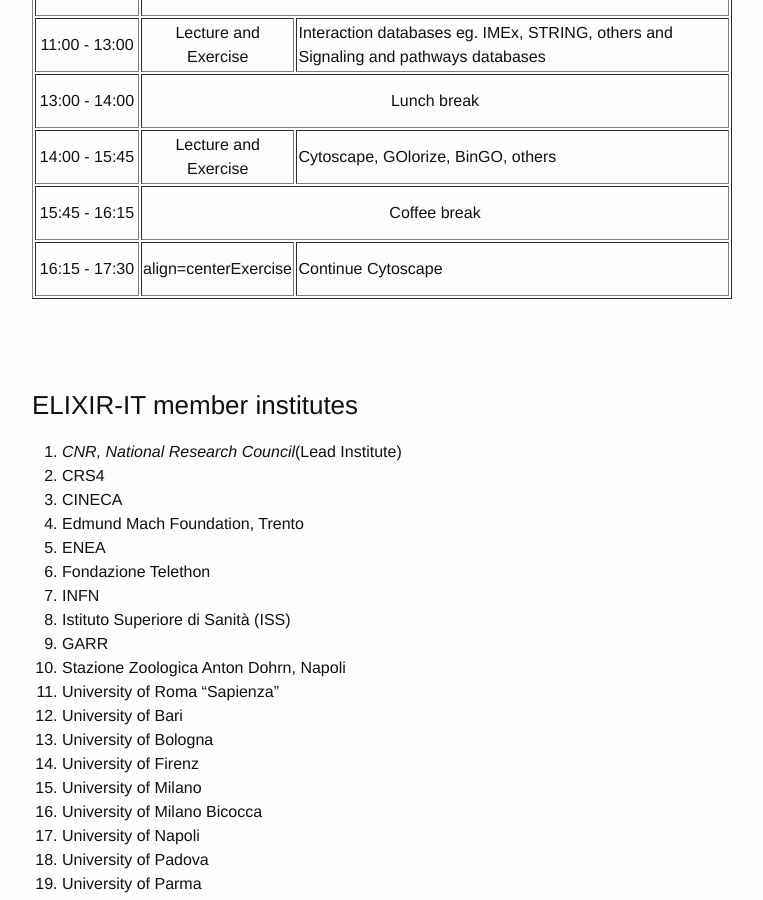
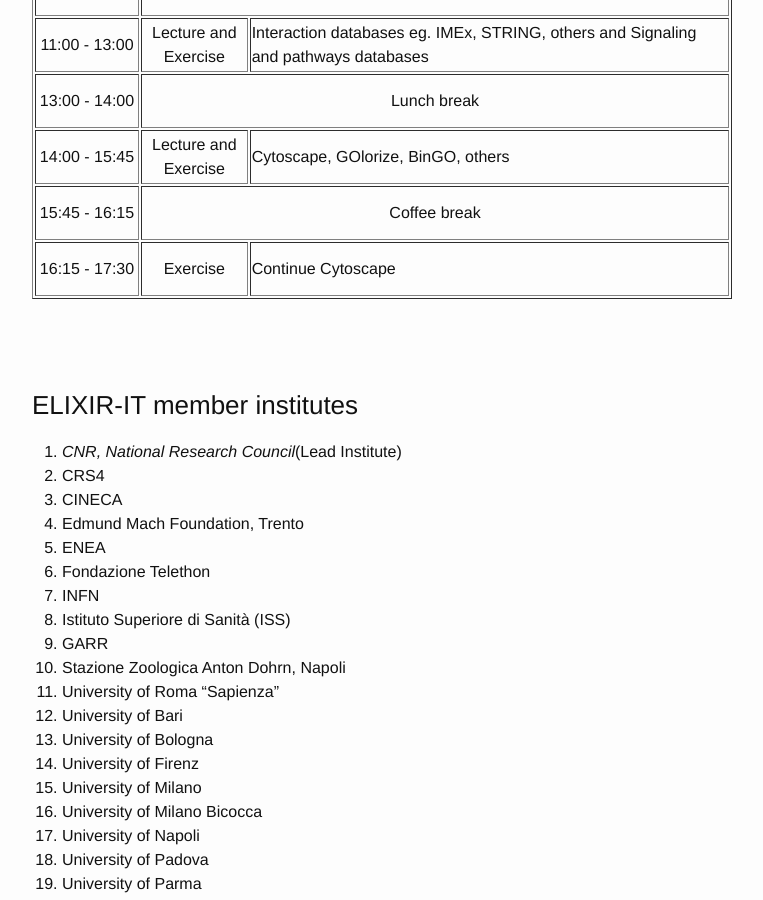
Before and after one commit to ELIXIR-IIB-training/website, a Jekyll site: the page built from _posts/2023-05-03-Gene_Ontology_TorVergata.md, in a window 1280 px wide and 900 px high, scrolled down 4145 px. Shown: the whole window, without its empty margins (238-1001 px from the left). Built offline with Jekyll 4.4.1, drawn with Linux system fonts in a browser that asks for light colours.

Commit message:
fixed table

```diff
--- a/_posts/2023-05-03-Gene_Ontology_TorVergata.md
+++ b/_posts/2023-05-03-Gene_Ontology_TorVergata.md
@@ -213,7 +213,7 @@ Participants can use the computer available in the meeting room however if they
   </tr>
   <tr>
    <td height="50" width="100" align=center>16:15 - 17:30</td>
-   <td height="50"> align=centerExercise</td>
+   <td height="50" align=center>Exercise</td>
    <td height="50">Continue Cytoscape</td>
   </tr>
 </table>
```
